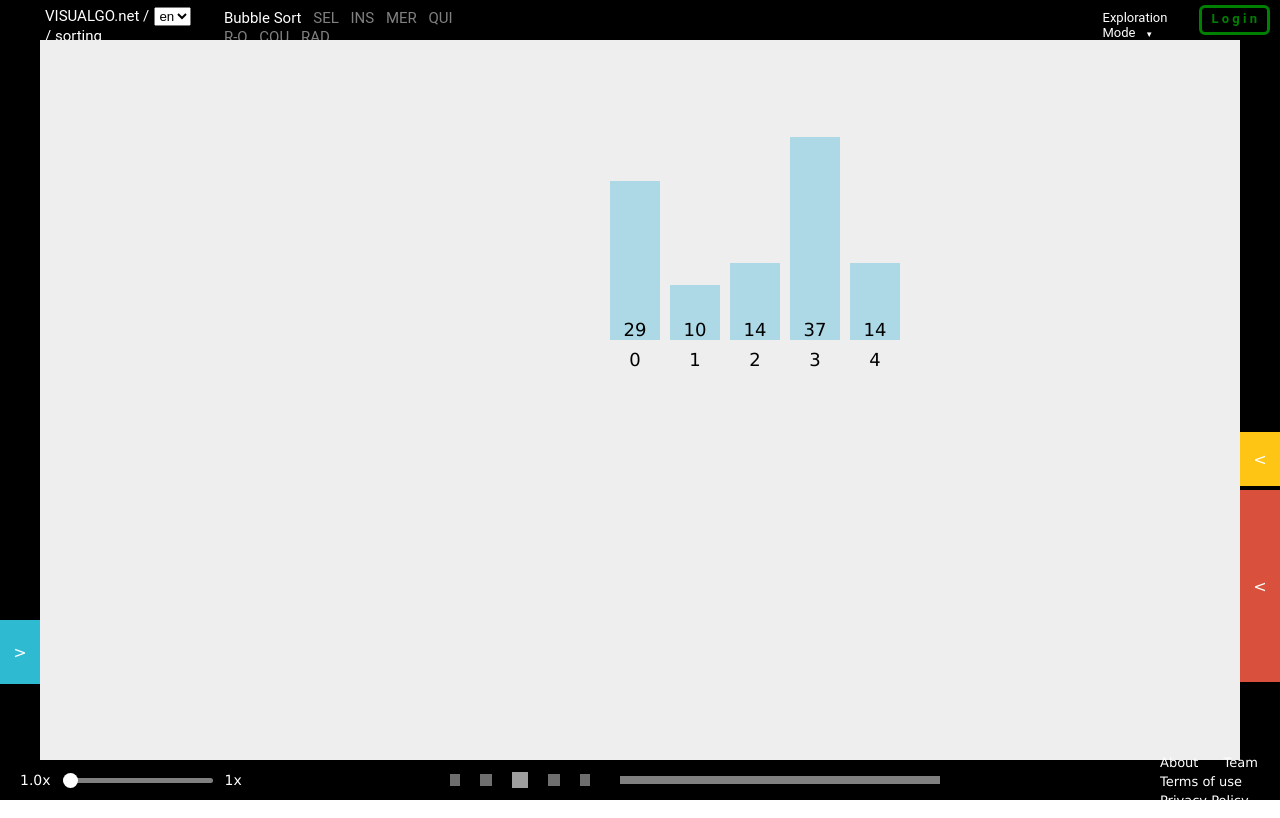
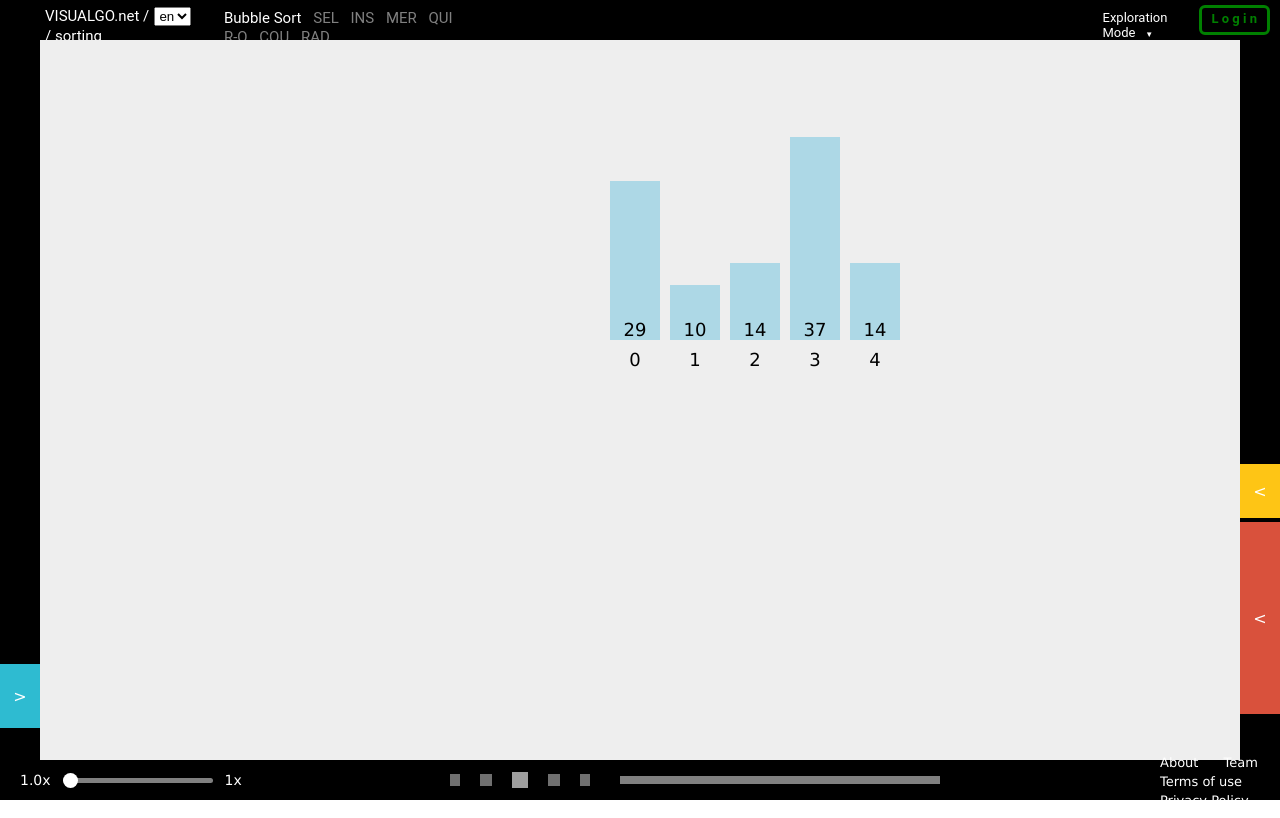
Before and after one commit to dryflowery/front-task, a Svelte app in the folder Sechan Lee/3주차/: page / in a window 1280 px wide. Built offline with nearby package versions, Linux system fonts and the light colour scheme; grey boxes are pictures that could not be loaded.

Commit message:
해상도 수정

```diff
--- a/Sechan Lee/3주차/src/component/Main/Side/LeftSide.svelte
+++ b/Sechan Lee/3주차/src/component/Main/Side/LeftSide.svelte
@@ -15,6 +15,6 @@
     }
 
     #algo-toggle {
-        padding-top: 1450%;
+        padding-top: 78vh;
     }
 </style>
--- a/Sechan Lee/3주차/src/component/Main/Side/RightSide.svelte
+++ b/Sechan Lee/3주차/src/component/Main/Side/RightSide.svelte
@@ -20,10 +20,10 @@
     }
 
     #natural-toggle {
-        padding-top: 980%;
+        padding-top: 53vh;
     }
 
     #code-toggle {
-        padding-top: 10%;
+        padding-top: 0.5vh;
     }
 </style>
```
